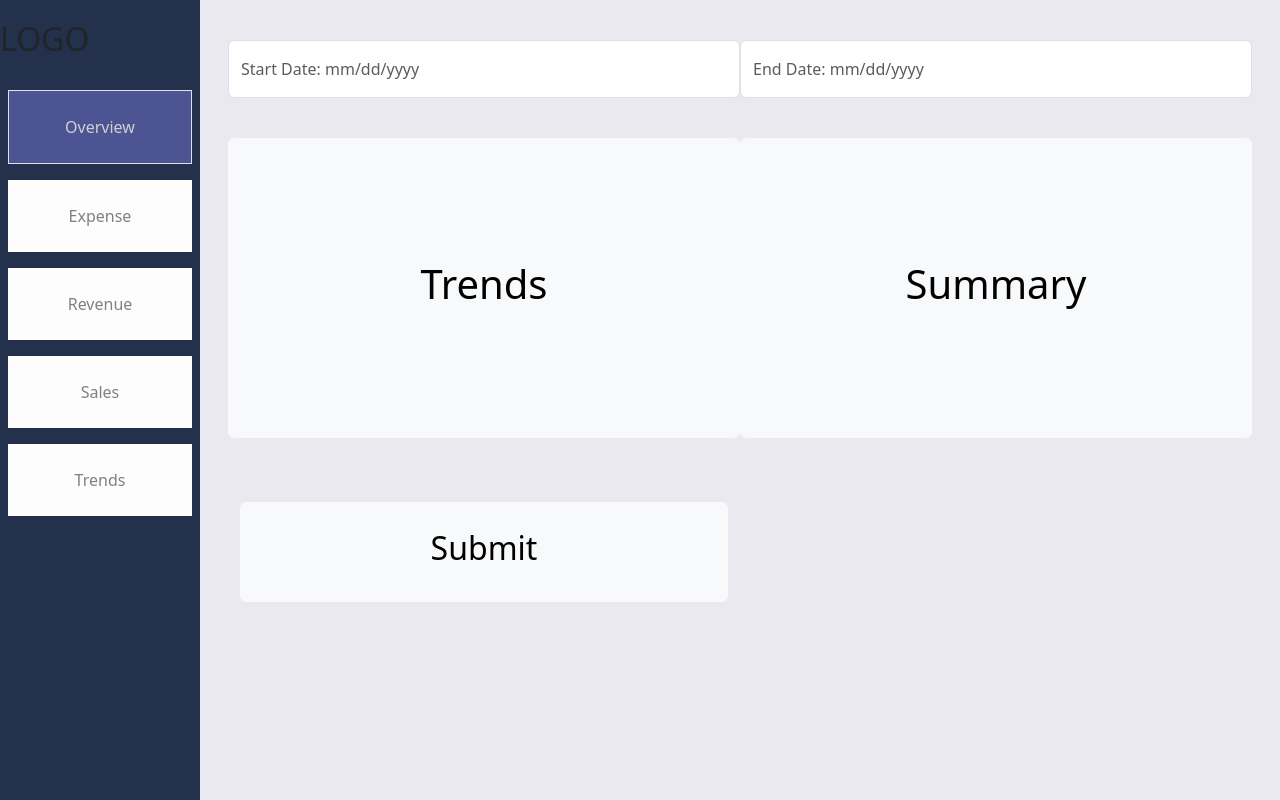
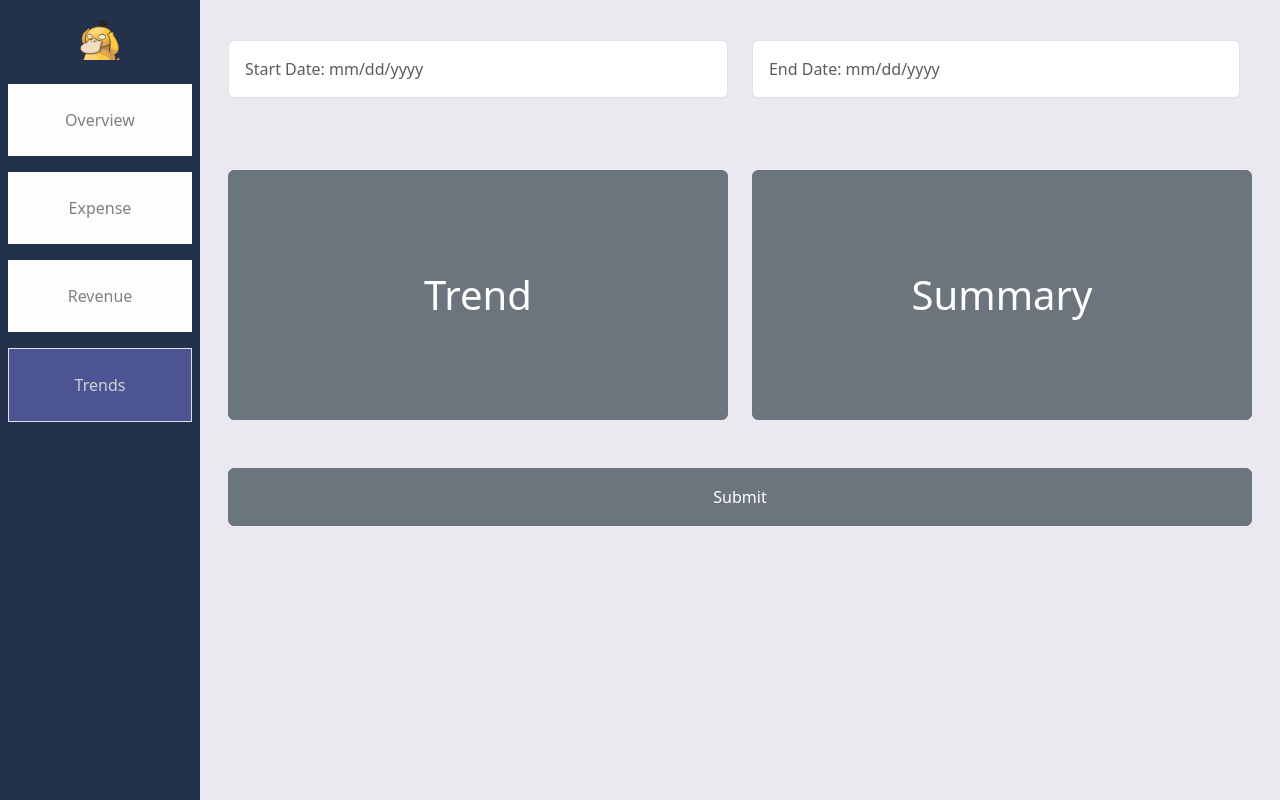
Before and after one commit to hnben/AIDataAnalytics, a PHP site: page /views/analysis-options.html in a window 1280 px wide. Run offline with PHP 8.4, Linux system fonts and the light colour scheme.

Commit message:
finished the analysis form, made it a form instead of buttons

```diff
--- a/styles/navbar.css
+++ b/styles/navbar.css
@@ -32,6 +32,20 @@
     width: 100%;
 }
 /*end of card container style */
+.tien-btn {
+    background-color: #4c5493;
+    color: rgb(209, 209, 209);
+}
+.tien-btn:checked {
+    border: none;
+    background-color: #fdfdfd;
+    color: grey;
+}
+.tien-btn:hover {
+    border: none;
+    background-color: #fdfdfd;
+    color: grey;
+}
 .greyColor  {
     border: none;
     background-color: #fdfdfd;
--- a/views/analysis-options.html
+++ b/views/analysis-options.html
@@ -26,49 +26,62 @@ expenses, net gain, orders, and average order price.
 <!--the whole page -->
 <div class="wrapper">
     <div class="sidebar">
-        <h2>LOGO </h2>
+        <div class="text-center">
+            <a href="overview" id="duck"><img src="images/homepageFaticon.png" height="40px" width="40px" alt="A faticon of a duck "></a>
+        </div>
         <ul class="list-group">
-            <li><a href="overview" class="list-group-item p-4 text-center mx-2 my-2 mt-4 sticky-color">Overview</a></li>
+            <li><a href="overview" class="list-group-item p-4 text-center mx-2 my-2 mt-4 greyColor">Overview</a></li>
             <li><a href="expense" class="list-group-item p-4 text-center mx-2 my-2 greyColor">Expense</a></li>
             <li><a href="revenue" class="list-group-item p-4 text-center mx-2 my-2 greyColor">Revenue</a></li>
-            <li><a href="sales" class="list-group-item p-4 text-center mx-2 my-2 greyColor">Sales</a></li>
-            <li><a href="trends" class="list-group-item p-4 text-center mx-2 my-2 greyColor">Trends</a></li>
+            <li><a href="analysisoptions" class="list-group-item p-4 text-center mx-2 my-2 sticky-color">Trends</a></li>
         </ul>
     </div>
 
     <!--    begin of main container -->
     <div class="main_content_nowrap p-3">
+<!--        whole container -->
         <div class="container">
-            <form action="">
+<!--            start of form -->
+            <form action="#">
+<!--                start of row 1 -->
                 <div class="row py-4">
-                    <div class="text-center col-12">
-                        <div class="btn-group w-100" role="group" aria-label="Basic example">
-                            <div class="input-group">
-                                <input type="text" class="form-control py-3" placeholder="Start Date: mm/dd/yyyy">
-                            </div>
-                            <div class="input-group">
-                                <input type="text" class="form-control" placeholder="End Date: mm/dd/yyyy">
-                            </div>
+<!--                    this is the date chooser -->
+                    <div class="btn-group pe-4" role="group" aria-label="Basic example">
+                        <div class="input-group">
+                            <input type="text" class="form-control p-3" placeholder="Start Date: mm/dd/yyyy">
+                        </div>
+                        <div class="input-group ps-4">
+                            <input type="text" class="form-control p-3" placeholder="End Date: mm/dd/yyyy">
                         </div>
                     </div>
+<!--                    end of date choosers -->
                 </div>
-
-                <div class="container">
-                    <div class="row mt-3">
-                        <a href="#" class="btn btn-light d-flex align-items-center justify-content-center col-md-6" role="button" data-bs-toggle="button" style="height:300px;"><h1>Trends</h1></a>
-                        <a href="#" class="btn btn-light d-flex align-items-center justify-content-center col-md-6" role="button" data-bs-toggle="button" style="height:300px;"><h1>Summary</h1></a>
+<!--                end of row 1-->
+<!--                start of row 2-->
+                <div class="row pt-5">
+                    <!-- start of the card  -->
+                    <div class = "col-md-6">
+                        <input type="radio" class="btn-check" name="trend" id="trend" autocomplete="off" >
+                        <label class="btn w-100 text-center d-flex align-items-center justify-content-center btn-secondary fs-1" for="trend" style="height: 250px">Trend</label>
+                    </div>
+                    <div class="col-md-6">
+                        <input type="radio" class="btn-check" name="trend" id="summary" autocomplete="off" >
+                        <label class="btn w-100 text-center d-flex align-items-center justify-content-center btn-secondary fs-1" for="summary" style="height: 250px">Summary</label>
+                    </div>
+                    <!-- end of card  -->
+                </div>
+<!--                end of row 2 -->
+<!--                start of button -->
+                <div class="row">
+                    <div>
+                        <button type="submit" class="btn btn-secondary w-100 py-3 mt-5">Submit</button>
                     </div>
                 </div>
-
-                <div class="container text-center">
-                    <div class="row mt-3 md-5">
-                        <div class="col-md-6">
-                            <button class="btn btn-light col-md-12 mt-5 align-items-center justify-content-center" type="button" style="height: 100px;"><h2>Submit</h2></button>
-                        </div>
-                    </div>
-                </div>
+<!--                end of button -->
             </form>
+<!--            end of the form -->
         </div>
+<!--        end of whole container -->
     </div>
 
 
--- a/views/expense.html
+++ b/views/expense.html
@@ -19,7 +19,7 @@
             <li><a href="overview" class="list-group-item p-4 text-center mx-2 my-2 mt-4 greyColor">Overview</a></li>
             <li><a href="expense" class="list-group-item p-4 text-center mx-2 my-2 sticky-color">Expense</a></li>
             <li><a href="revenue" class="list-group-item p-4 text-center mx-2 my-2 greyColor">Revenue</a></li>
-            <li><a href="trends" class="list-group-item p-4 text-center mx-2 my-2 greyColor">Trends</a></li>
+            <li><a href="analysisoptions" class="list-group-item p-4 text-center mx-2 my-2 greyColor">Trends</a></li>
         </ul>
     </div>
     <!-- END OF NAV  -->
@@ -49,7 +49,7 @@
                             <h1 class="text-secondary">Utilities</h1>
                         </div>
                         <div class="col-6">
-                            <h1>$$$$$</h1>
+                            <h1>----</h1>
                         </div>
                     </div>
 <!--                     end of row 2 -->
--- a/views/overview.html
+++ b/views/overview.html
@@ -34,7 +34,7 @@ expenses, net gain, orders, and average order price.
                 <li><a href="overview" class="list-group-item p-4 text-center mx-2 my-2 mt-4 sticky-color">Overview</a></li>
                 <li><a href="expense" class="list-group-item p-4 text-center mx-2 my-2 greyColor">Expense</a></li>
                 <li><a href="revenue" class="list-group-item p-4 text-center mx-2 my-2 greyColor">Revenue</a></li>
-                <li><a href="trends" class="list-group-item p-4 text-center mx-2 my-2 greyColor">Trends</a></li>
+                <li><a href="analysisoptions" class="list-group-item p-4 text-center mx-2 my-2 greyColor">Trends</a></li>
             </ul>
         </div>
         <!-- END OF NAV  -->
--- a/views/revenue.html
+++ b/views/revenue.html
@@ -19,7 +19,7 @@
             <li><a href="overview" class="list-group-item p-4 text-center mx-2 my-2 mt-4 greyColor">Overview</a></li>
             <li><a href="expense" class="list-group-item p-4 text-center mx-2 my-2 greyColor">Expense</a></li>
             <li><a href="revenue" class="list-group-item p-4 text-center mx-2 my-2 sticky-color">Revenue</a></li>
-            <li><a href="trends" class="list-group-item p-4 text-center mx-2 my-2 greyColor">Trends</a></li>
+            <li><a href="analysisoptions" class="list-group-item p-4 text-center mx-2 my-2 greyColor">Trends</a></li>
         </ul>
     </div>
     <!-- END OF NAV  -->
```
